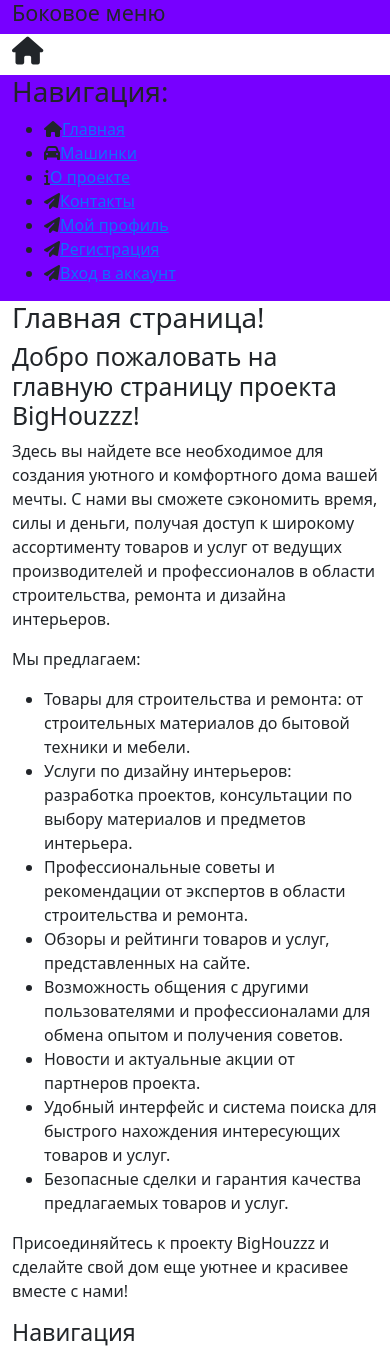
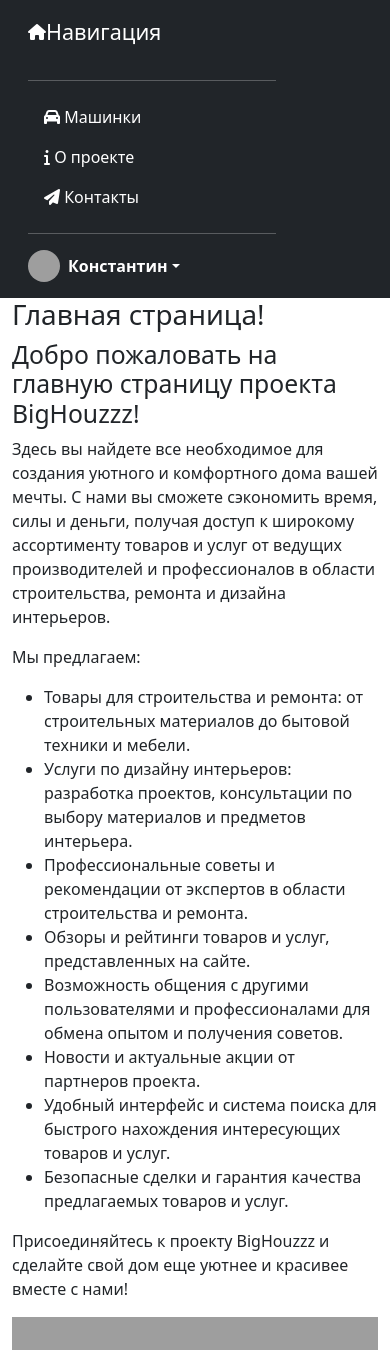
Before and after one commit to botalov-pro/BigHouzzz, a Django app: page / in a window 390 px wide. Shown: the top 1350 px of the page. Run offline with Django 4.2, Linux system fonts and the light colour scheme; some libraries are stand-ins or nearby versions; grey boxes are pictures that could not be loaded.

Commit message:
changed index.html with bootstrap 5

```diff
--- a/core/templates/core/index.html
+++ b/core/templates/core/index.html
@@ -1,6 +1,8 @@
 <!DOCTYPE html>
-<html>
+<html lang="ru">
 <head>
+    <meta charset="utf-8">
+    <meta name="viewport" content="width=device-width, initial-scale=1">
     <title>{% block title %}Главная страница!{% endblock %}</title>
     <script src="https://kit.fontawesome.com/a97047fead.js" crossorigin="anonymous"></script>
     {% load bootstrap5 %}
@@ -9,30 +11,63 @@
 </head>
 
 <body>
-<div class="container-fluid">
-    <div class="row">
-        <div class="col-md-3" style="background-color:#7700FF">
-            <h4>Боковое меню</h4>
-            <div class="row">
-                <div class="col-md-3" style="background-color:white;">
-                    <h1><i class="fa-solid fa-home"></i></h1>
-                </div>
-                <div class="col-md-9">
-                    <h1>Навигация:</h1>
-                    <ul>
-                        <li><i class="fa-solid fa-home"></i><a href="/">Главная</a></li>
-                        <li><i class="fa-solid fa-car"></i><a href="/cars">Машинки</a></li>
-                        <li><i class="fa-solid fa-info"></i><a href="/about">О проекте</a></li>
-                        <li><i class="fa-solid fa-paper-plane"></i><a href="/contacts">Контакты</a></li>
-                        <li><i class="fa-solid fa-paper-plane"></i><a href="/contacts">Мой профиль</a></li>
-                        <li><i class="fa-solid fa-paper-plane"></i><a href="/contacts">Регистрация</a></li>
-                        <li><i class="fa-solid fa-paper-plane"></i><a href="/contacts">Вход в аккаунт</a></li>
+
+{# Header #}
+<header>
+    <div class="container">
+        <div class="row">
+                        <nav class="sidebar-sticky bg-dark navbar-dark navbar-expand-md">
+                <div class="d-flex flex-column flex-shrink-0 p-3 text-bg-dark" style="width: 280px;">
+                    <a href="/" class="d-flex align-items-center mb-3 mb-md-0 me-md-auto text-white text-decoration-none">
+                        <i class="fa-solid fa-home"></i>
+                        <span class="fs-4">Навигация</span>
+                    </a>
+                <hr>
+                <ul class="nav nav-pills flex-column mb-auto">
+                    <li class="nav-item">
+                        <a href="/cars" class="nav-link text-white" aria-current="page">
+                            <i class="fa-solid fa-car"></i>
+                            Машинки
+                        </a>
+                    </li>
+                    <li>
+                        <a href="/about" class="nav-link text-white">
+                            <i class="fa-solid fa-info"></i>
+                            О проекте
+                        </a>
+                    </li>
+                    <li>
+                        <a href="#" class="nav-link text-white">
+                            <i class="fa-solid fa-paper-plane"></i>
+                            Контакты
+                        </a>
+                    </li>
+                </ul>
+                <hr>
+                <div class="dropdown">
+                    <a href="#" class="d-flex align-items-center text-white text-decoration-none dropdown-toggle" data-bs-toggle="dropdown" aria-expanded="false">
+                        <img src="https://github.com/mdo.png" alt="" width="32" height="32" class="rounded-circle me-2">
+                        <strong>Константин</strong>
+                    </a>
+                    <ul class="dropdown-menu dropdown-menu-dark text-small shadow">
+                        <li><a class="dropdown-item" href="#">Настройки</a></li>
+                        <li><a class="dropdown-item" href="#">Профиль</a></li>
+                        <li><hr class="dropdown-divider"></li>
+                        <li><a class="dropdown-item" href="#">Выход</a></li>
                     </ul>
                 </div>
-            </div>
+                </div>
+            </nav>
         </div>
-        <div class="col-md-9">
-            <h1>Главная страница!</h1>
+    </div>
+</header>
+
+{# Main #}
+<section>
+    <div class="container">
+        <div class="row">
+            <main>
+                <h1>Главная страница!</h1>
             <h2>Добро пожаловать на главную страницу проекта BigHouzzz!</h2>
             <p>
                 Здесь вы найдете все необходимое для создания уютного и комфортного дома вашей мечты. С нами вы сможете сэкономить время, силы и деньги, получая доступ к широкому ассортименту товаров и услуг от ведущих производителей и профессионалов в области строительства, ремонта и дизайна интерьеров.
@@ -48,14 +83,26 @@
                 <li>Удобный интерфейс и система поиска для быстрого нахождения интересующих товаров и услуг.</li>
                 <li>Безопасные сделки и гарантия качества предлагаемых товаров и услуг.</li>
             </ul>
+            <p>
                 Присоединяйтесь к проекту BigHouzzz и сделайте свой дом еще уютнее и красивее вместе с нами!
             </p>
-            <h3>Навигация</h3>
 
-            <img src="https://gzhi.mosreg.ru/upload/files/o/J/oJfMAwlgpwjl6w8ZZJKEyvfsgSsgKSMVY1mlRzlnm1Y6mdNGDT0rkwD02a6mw2LlIVoscGEw0lYLMh4Lr62SzwO9WGowVLoP.jpg" width="100">
+            <img src="https://gzhi.mosreg.ru/upload/files/o/J/oJfMAwlgpwjl6w8ZZJKEyvfsgSsgKSMVY1mlRzlnm1Y6mdNGDT0rkwD02a6mw2LlIVoscGEw0lYLMh4Lr62SzwO9WGowVLoP.jpg" width="100%">
+            </main>
         </div>
+    </div>
+</section>
 
+{# Footer #}
+<footer>
+    <div class="container">
+        <div class="row">
+            <div class="text-center">
+                (c) BigHouzzz, 2023.
+            </div>
+        </div>
     </div>
-</div>
+</footer>
+
 </body>
 </html>
```
